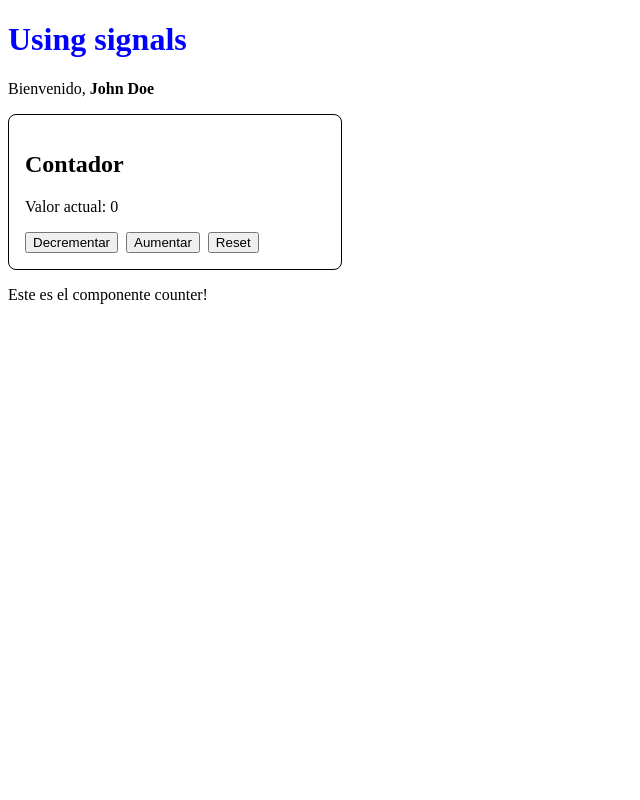
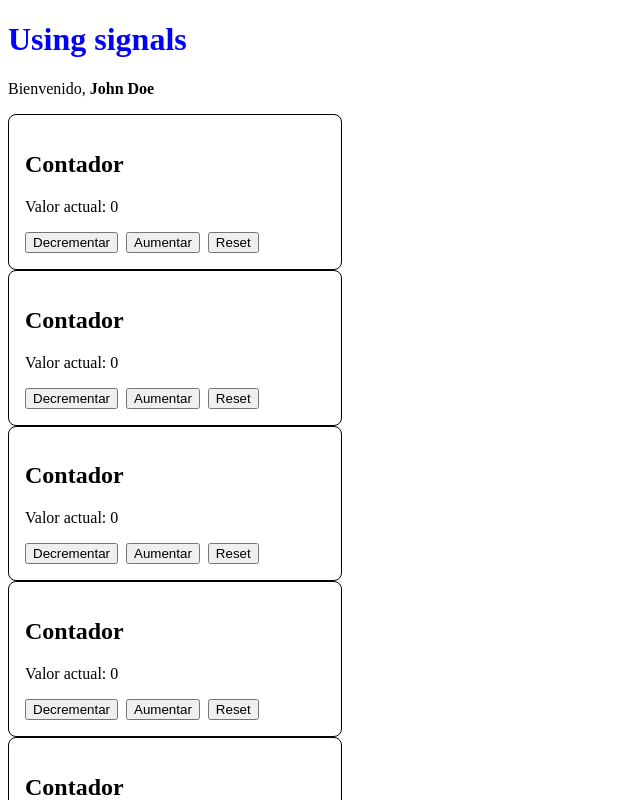
Before and after one commit to SunnySuaSal/mi-primera-app-angular, an Angular app: page / in a window 1280 px wide. Shown: the top 800 px of the page, without its empty margins (0-640 px from the left). Built offline with nearby package versions, Linux system fonts and the light colour scheme.

Commit message:
Organiza archivos de componente counter para modularidad y crea varias instancias

```diff
--- a/src/app/app.html
+++ b/src/app/app.html
@@ -2,15 +2,9 @@
 
 <p>Bienvenido, <strong>{{username()}}</strong></p>
 
-<section class="card">
-
-  <h2>Contador</h2>
-  <p>Valor actual: {{counter()}}</p>
-
-  <button (click)="decrement()">Decrementar</button>
-  <button (click)="increment()">Aumentar</button>
-  <button (click)="reset()">Reset</button>
-
-</section>
-
 <app-counter></app-counter>
+<app-counter></app-counter>
+<app-counter></app-counter>
+<app-counter></app-counter>
+<app-counter></app-counter>
+<app-counter></app-counter>
--- a/src/app/app.ts
+++ b/src/app/app.ts
@@ -16,25 +16,5 @@ export class App {
  // Simplemente una es más corta que la otra por inferencia del traductor.
   username = signal("John Doe");
 
-  counter = signal(0);
-  //Que en version larga seria
-  //public counter: WritableSignal<number> = signal<number>(0);
-
-  increment(): void {
-    //podriamos usar
-    //this.counter.set(this.counter() + 1);
-    //pero como estamos actualizando mas que definiendo es mas adecuado usar
-    this.counter.update(current => current + 1);
-  }
-
-  decrement(): void {
-    this.counter.update(current => current - 1);
-  }
-
-  reset(): void {
-    //como vamos a asignar un valor, aqui si conviene usar set
-    this.counter.set(0);
-  }
-
 
 }
--- a/src/app/components/counter/counter.css
+++ b/src/app/components/counter/counter.css
@@ -0,0 +1,14 @@
+h1 {
+  color: blue;
+}
+
+.card{
+  border: 1px solid black;
+  padding: 16px;
+  width: 300px;
+  border-radius: 8px;
+}
+
+button{
+  margin-right: 8px;
+}
--- a/src/app/components/counter/counter.html
+++ b/src/app/components/counter/counter.html
@@ -1 +1,10 @@
-<p>Este es el componente counter!</p>
+<section class="card">
+
+  <h2>Contador</h2>
+  <p>Valor actual: {{counter()}}</p>
+
+  <button (click)="decrement()">Decrementar</button>
+  <button (click)="increment()">Aumentar</button>
+  <button (click)="reset()">Reset</button>
+
+</section>
--- a/src/app/components/counter/counter.ts
+++ b/src/app/components/counter/counter.ts
@@ -1,4 +1,4 @@
-import { Component } from '@angular/core';
+import { Component, signal } from '@angular/core';
 
 @Component({
   selector: 'app-counter', //this is the etiquete name for calling this component in the main index.html
@@ -7,5 +7,25 @@ import { Component } from '@angular/core';
   styleUrl: './counter.css',
 })
 export class Counter {
+  counter = signal(0);
+  //Que en version larga seria
+  //public counter: WritableSignal<number> = signal<number>(0);
+
+  increment(): void {
+    //podriamos usar
+    //this.counter.set(this.counter() + 1);
+    //pero como estamos actualizando mas que definiendo es mas adecuado usar
+    this.counter.update(current => current + 1);
+  }
+
+  decrement(): void {
+    this.counter.update(current => current - 1);
+  }
+
+  reset(): void {
+    //como vamos a asignar un valor, aqui si conviene usar set
+    this.counter.set(0);
+  }
+
 
 }
```
